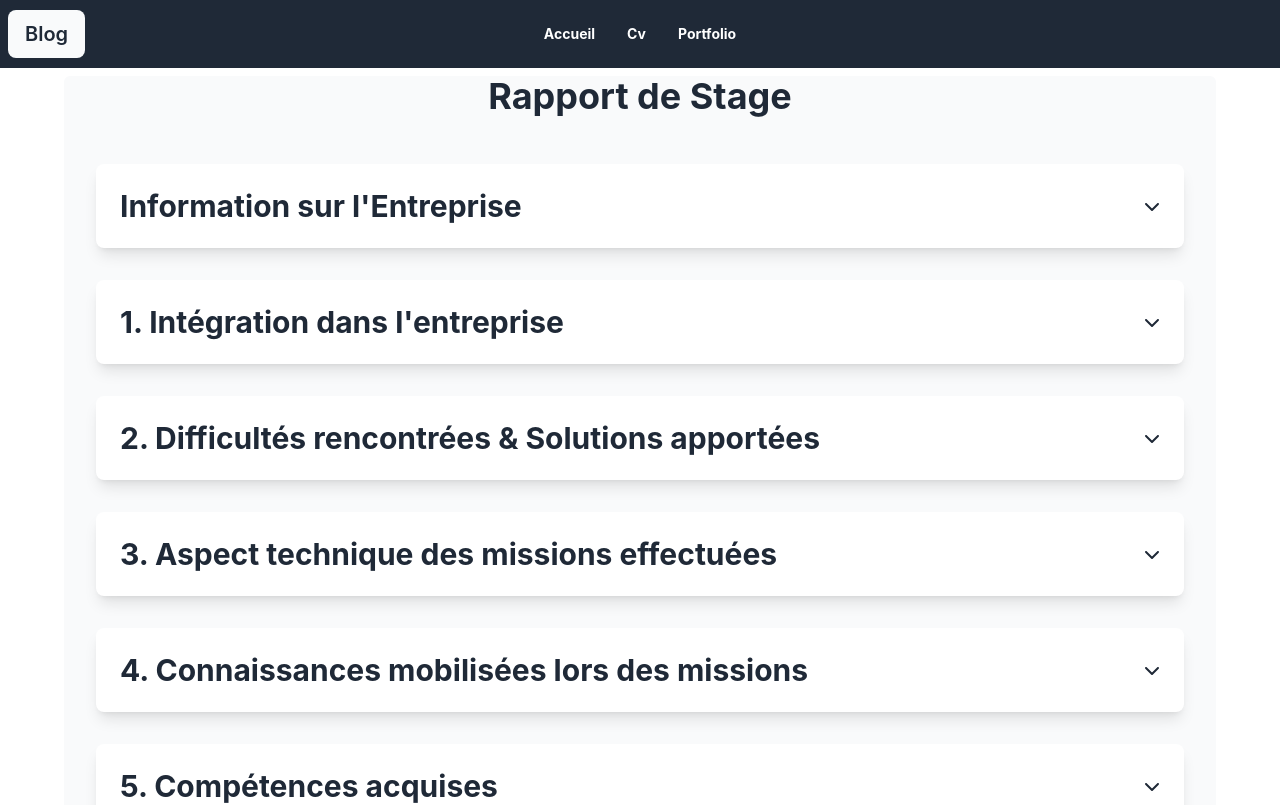
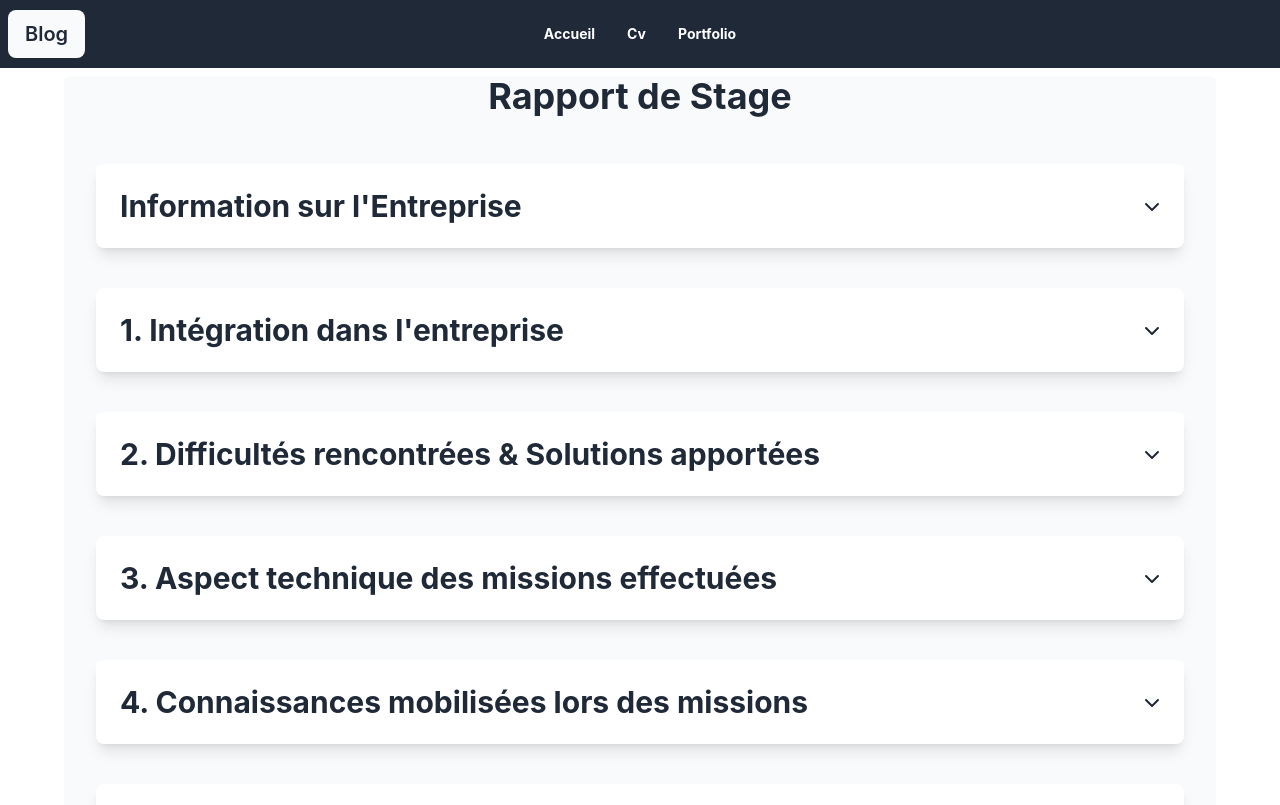
Before and after one commit to rthimoth/blog-stage, a React (Create React App) app: page / in a window 1280 px wide. Shown: the top 805 px of the page. Built offline with nearby package versions, Linux system fonts and the light colour scheme.

Commit message:
3 pages blog start

```diff
--- a/src/pages/homePage.tsx
+++ b/src/pages/homePage.tsx
@@ -46,13 +46,13 @@ const HomePage = () => {
   ];
 
   return (
-    <div className="max-w-6xl mx-auto px-4 sm:px-6 lg:px-8 bg-gray-50 my-2 rounded-md">
+    <div className="max-w-6xl mx-auto px-4 sm:px-6 lg:px-8 bg-gray-50 my-2 rounded-md pb-6">
       <h1 className="text-4xl font-bold  text-center mb-12">
         Rapport de Stage
       </h1>
 
       {sections.map((section, index) => (
-        <div key={index} className="mb-8">
+        <div key={index} className="mb-10">
           <div
             className="p-6 bg-white shadow-lg rounded-lg flex justify-between items-center cursor-pointer hover:shadow-xl transition-shadow duration-300"
             onClick={() => toggleSection(index)}
```
